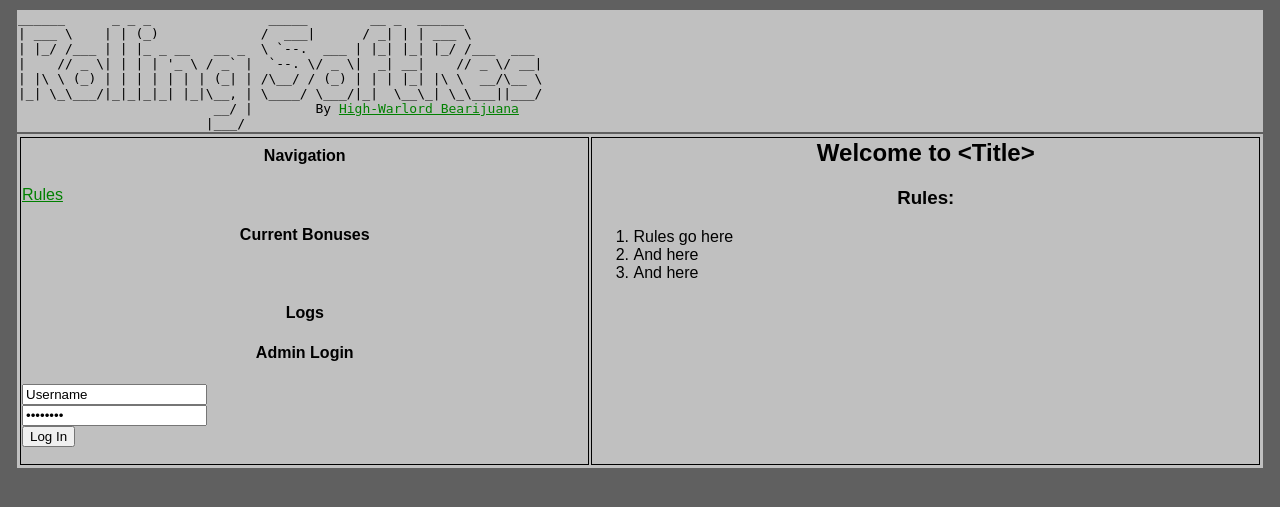
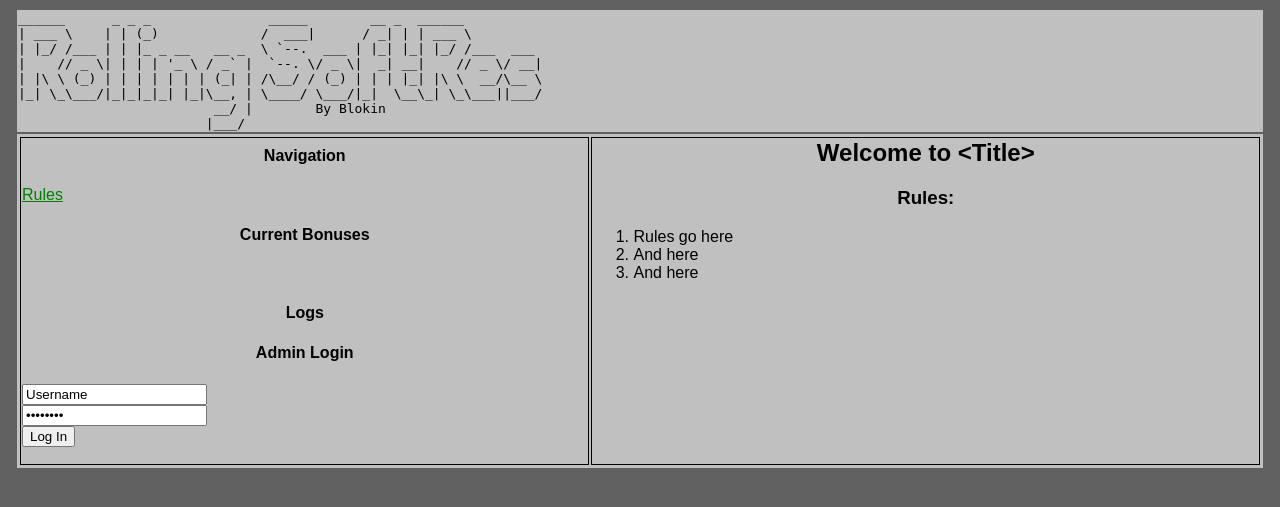
Before and after one commit to blokin/rolling_softres, a PHP site: page /index.php?id=1 in a window 1280 px wide. Shown: the top 507 px of the page. Run offline with PHP 8.4, Linux system fonts and the light colour scheme.

Commit message:
Update index.php

```diff
--- a/index.php
+++ b/index.php
@@ -14,7 +14,7 @@
 |    // _ \| | | | '_ \ / _` |  `--. \/ _ \|  _| __|    // _ \/ __|
 | |\ \ (_) | | | | | | | (_| | /\__/ / (_) | | | |_| |\ \  __/\__ \
 |_| \_\___/|_|_|_|_| |_|\__, | \____/ \___/|_|  \__\_| \_\___||___/
-                         __/ |        By <a href="https://youtu.be/Qm9bUYVx8aI" target="new">High-Warlord Bearijuana</a>
+                         __/ |        By Blokin
                         |___/</pre>
           </td>
         </tr>
```
